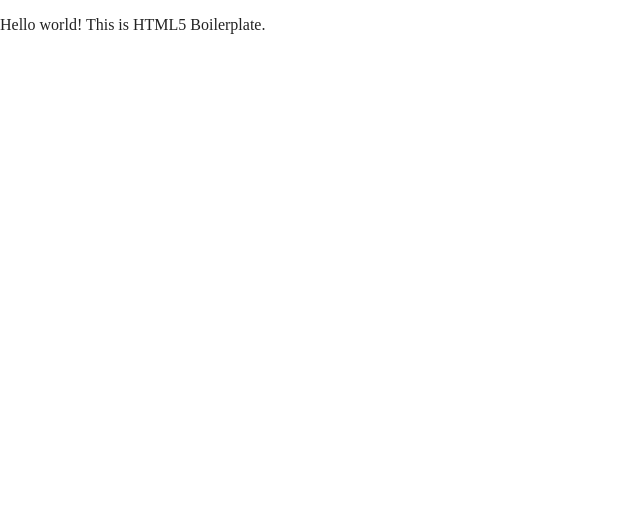
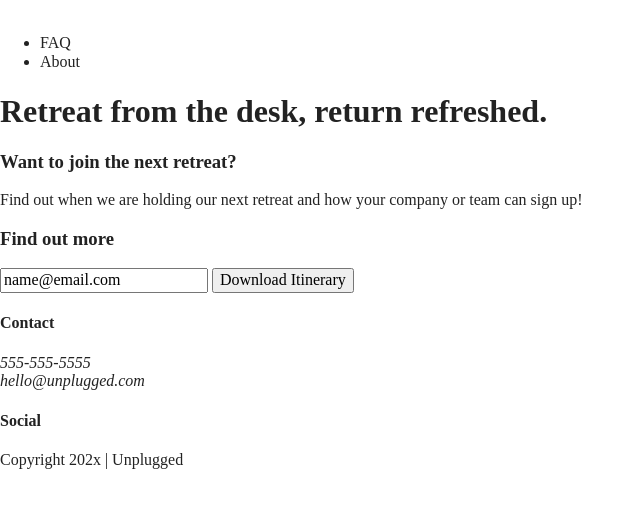
Before and after one commit to jaltrock/unplugged-design-docs, a website built with Parcel: page index.html in a window 1280 px wide. Shown: the whole page, without its empty margins (0-644 px from the left). Built offline with nearby package versions, Linux system fonts and the light colour scheme.

Commit message:
Added structural html

```diff
--- a/index.html
+++ b/index.html
@@ -3,7 +3,7 @@
 
 <head>
   <meta charset="utf-8">
-  <title></title>
+  <title>Unplugged Retreat</title>
   <meta name="description" content="">
   <meta name="viewport" content="width=device-width, initial-scale=1">
 
@@ -25,7 +25,68 @@
 <body>
 
   <!-- Add your site or application content here -->
-  <p>Hello world! This is HTML5 Boilerplate.</p>
+  <header>
+    <div class="content-wrapper">
+      <a href="#">
+        <img >
+      </a>
+      <div class="header-divider"></div>
+      <nav>
+        <ul>
+          <li><a href="faq/index.html"></a>FAQ</li>
+          <li><a href="about/index.html"></a>About</li>
+        </ul>
+      </nav>
+    </div>
+  </header>
+  <main>
+    <section class="hero-area">
+      <div class="content-wrapper">
+        <h1>Retreat from the desk, return refreshed.</h1>
+      </div>
+    </section>
+    <aside>
+      <div class="content-wrapper">
+        <div class="form-description">
+          <h3>Want to join the next retreat?</h3>
+          <p>Find out when we are holding our next retreat and how your company
+            or team can sign up!</p>
+        </div>
+        <div class="form">
+          <h3>Find out more</h3>
+          <input type="text" name="name" value="name@email.com">
+          <input type="button" value="Download Itinerary">
+        </div>
+      </div>
+    </aside>
+
+  </main>
+  <footer>
+    <div class="content-wrapper">
+      <div class="footer-content">
+        <div class="contact">
+          <h4>Contact</h4>
+          <address>
+            <p>
+              555-555-5555<br>
+              hello@unplugged.com
+            </p>
+          </address>
+          <div class="social">
+            <h4>Social</h4>
+            <div class="social-icons">
+              <p>
+                <a href="#"></a>
+              </p>
+            </div>
+          </div>
+        </div>
+      </div>
+      <div class="copyright">
+        <p>Copyright 202x | Unplugged</p>
+      </div>
+    </div>
+  </footer>
   <script src="js/vendor/modernizr-3.11.2.min.js"></script>
   <script src="js/plugins.js"></script>
   <script src="js/main.js"></script>
```
